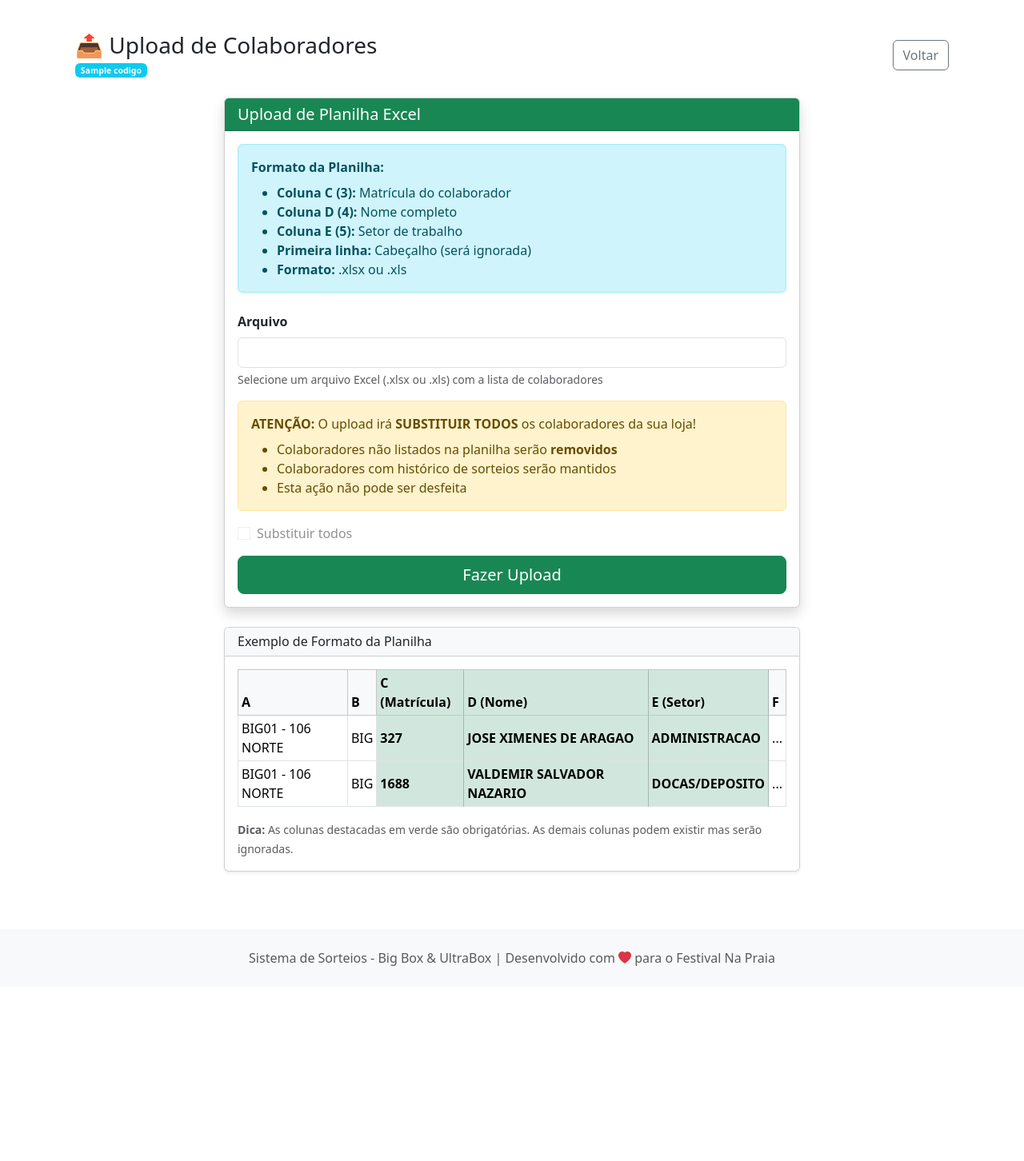
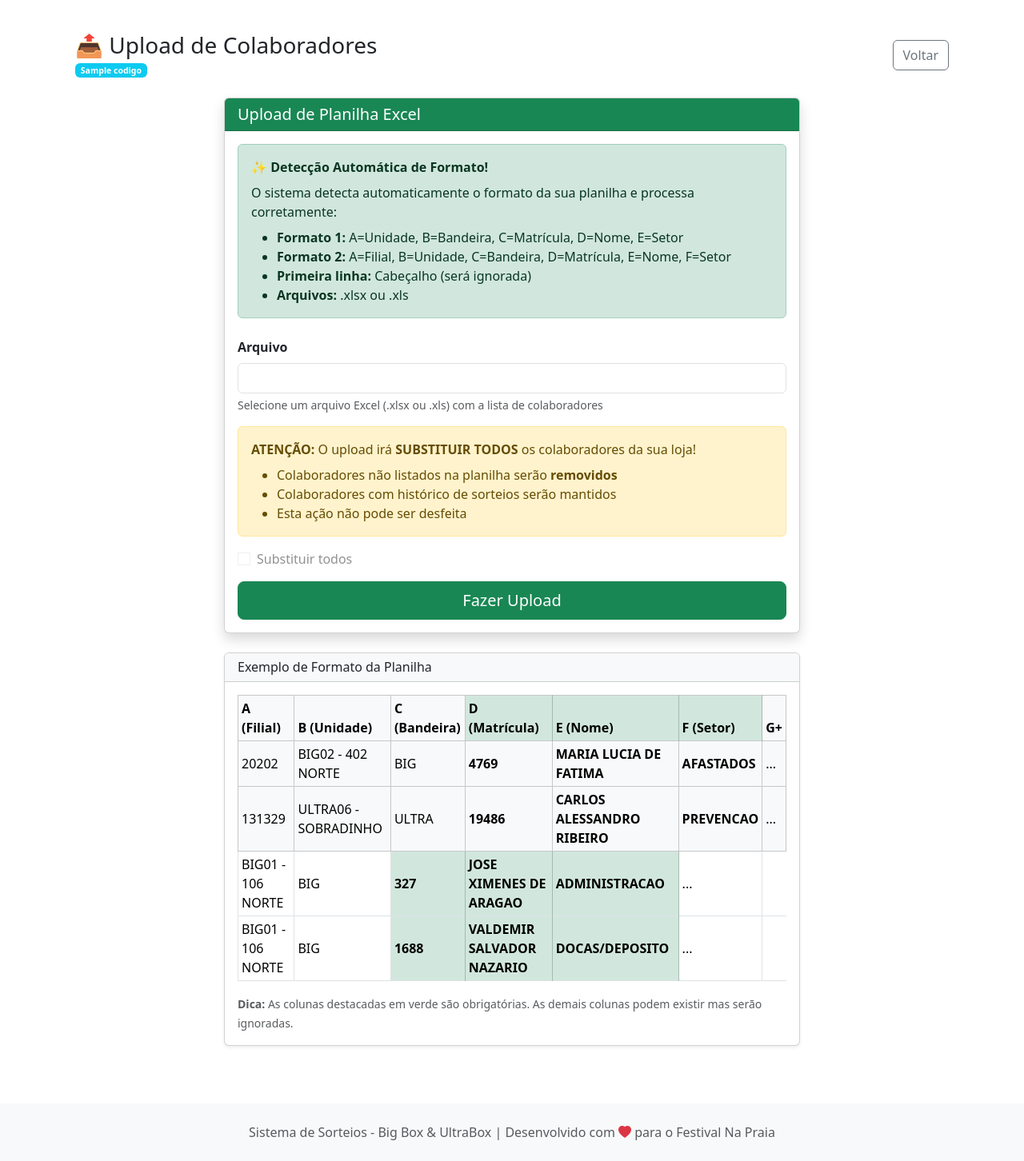
Before and after one commit to rodrigoantonioli/sorteio-bigbox, a Python web app: template app/templates/manager/upload.html in a window 1280 px wide. Shown: the part 66-1518 px from the top of the page at 80% size. Before the commit the page ends 1274 px from the top, so only its background shows below. Run offline with Jinja, Linux system fonts and the light colour scheme; the template is opened without the code that fills it: most values are stand-ins (such as "Sample title", 1, 10 or a date in 2020); form fields are guessed from the names that the template uses.

Commit message:
fix: Corrige upload de planilhas com detecção automática de formato
- Implementa detecção automática de formato de planilhas Excel
- Formato 1 (5 colunas): A=Unidade, B=Bandeira, C=Matrícula, D=Nome, E=Setor
- Formato 2 (6 colunas): A=Filial, B=Unidade, C=Bandeira, D=Matrícula, E=Nome, F=Setor
- Corrige desalinhamento de colunas que causava '0 colaboradores encontrados'
- Atualiza templates com instruções claras sobre formatos suportados
- Adiciona feedback visual do formato detectado
- Testado com planilhas reais: 75 e 111 colaboradores processados com sucesso
- Resolve problema crítico de upload para ambos perfis (admin e manager)

Closes: Upload de planilhas funcionando 100%

```diff
--- a/app/templates/manager/upload.html
+++ b/app/templates/manager/upload.html
@@ -35,15 +35,15 @@
                         {{ form.hidden_tag() }}
 
                         <div class="mb-4">
-                            <div class="alert alert-info">
-                                <i class="fas fa-info-circle"></i>
-                                <strong>Formato da Planilha:</strong>
-                                <ul class="mb-0 mt-2">
-                                    <li><strong>Coluna C (3):</strong> Matrícula do colaborador</li>
-                                    <li><strong>Coluna D (4):</strong> Nome completo</li>
-                                    <li><strong>Coluna E (5):</strong> Setor de trabalho</li>
+                            <div class="alert alert-success alert-permanent">
+                                <i class="fas fa-magic"></i>
+                                <strong>✨ Detecção Automática de Formato!</strong>
+                                <p class="mb-2 mt-2">O sistema detecta automaticamente o formato da sua planilha e processa corretamente:</p>
+                                <ul class="mb-0">
+                                    <li><strong>Formato 1:</strong> A=Unidade, B=Bandeira, C=Matrícula, D=Nome, E=Setor</li>
+                                    <li><strong>Formato 2:</strong> A=Filial, B=Unidade, C=Bandeira, D=Matrícula, E=Nome, F=Setor</li>
                                     <li><strong>Primeira linha:</strong> Cabeçalho (será ignorada)</li>
-                                    <li><strong>Formato:</strong> .xlsx ou .xls</li>
+                                    <li><strong>Arquivos:</strong> .xlsx ou .xls</li>
                                 </ul>
                             </div>
                         </div>
@@ -101,14 +101,35 @@
                         <table class="table table-bordered table-sm">
                             <thead class="table-light">
                                 <tr>
-                                    <th>A</th>
-                                    <th>B</th>
-                                    <th class="table-success">C (Matrícula)</th>
-                                    <th class="table-success">D (Nome)</th>
-                                    <th class="table-success">E (Setor)</th>
-                                    <th>F</th>
+                                    <th>A (Filial)</th>
+                                    <th>B (Unidade)</th>
+                                    <th>C (Bandeira)</th>
+                                    <th class="table-success">D (Matrícula)</th>
+                                    <th class="table-success">E (Nome)</th>
+                                    <th class="table-success">F (Setor)</th>
+                                    <th>G+</th>
                                 </tr>
                             </thead>
+                            <tbody>
+                                <tr class="table-light">
+                                    <td>20202</td>
+                                    <td>BIG02 - 402 NORTE</td>
+                                    <td>BIG</td>
+                                    <td><strong>4769</strong></td>
+                                    <td><strong>MARIA LUCIA DE FATIMA</strong></td>
+                                    <td><strong>AFASTADOS</strong></td>
+                                    <td>...</td>
+                                </tr>
+                                <tr class="table-light">
+                                    <td>131329</td>
+                                    <td>ULTRA06 - SOBRADINHO</td>
+                                    <td>ULTRA</td>
+                                    <td><strong>19486</strong></td>
+                                    <td><strong>CARLOS ALESSANDRO RIBEIRO</strong></td>
+                                    <td><strong>PREVENCAO</strong></td>
+                                    <td>...</td>
+                                </tr>
+                            </tbody>
                             <tbody>
                                 <tr>
                                     <td>BIG01 - 106 NORTE</td>
```
Also changed, not shown: app/routes/admin.py (+16 -5 lines), app/routes/manager.py (+72 -5 lines), app/templates/admin/upload_colaboradores.html (+8 -5 lines).
